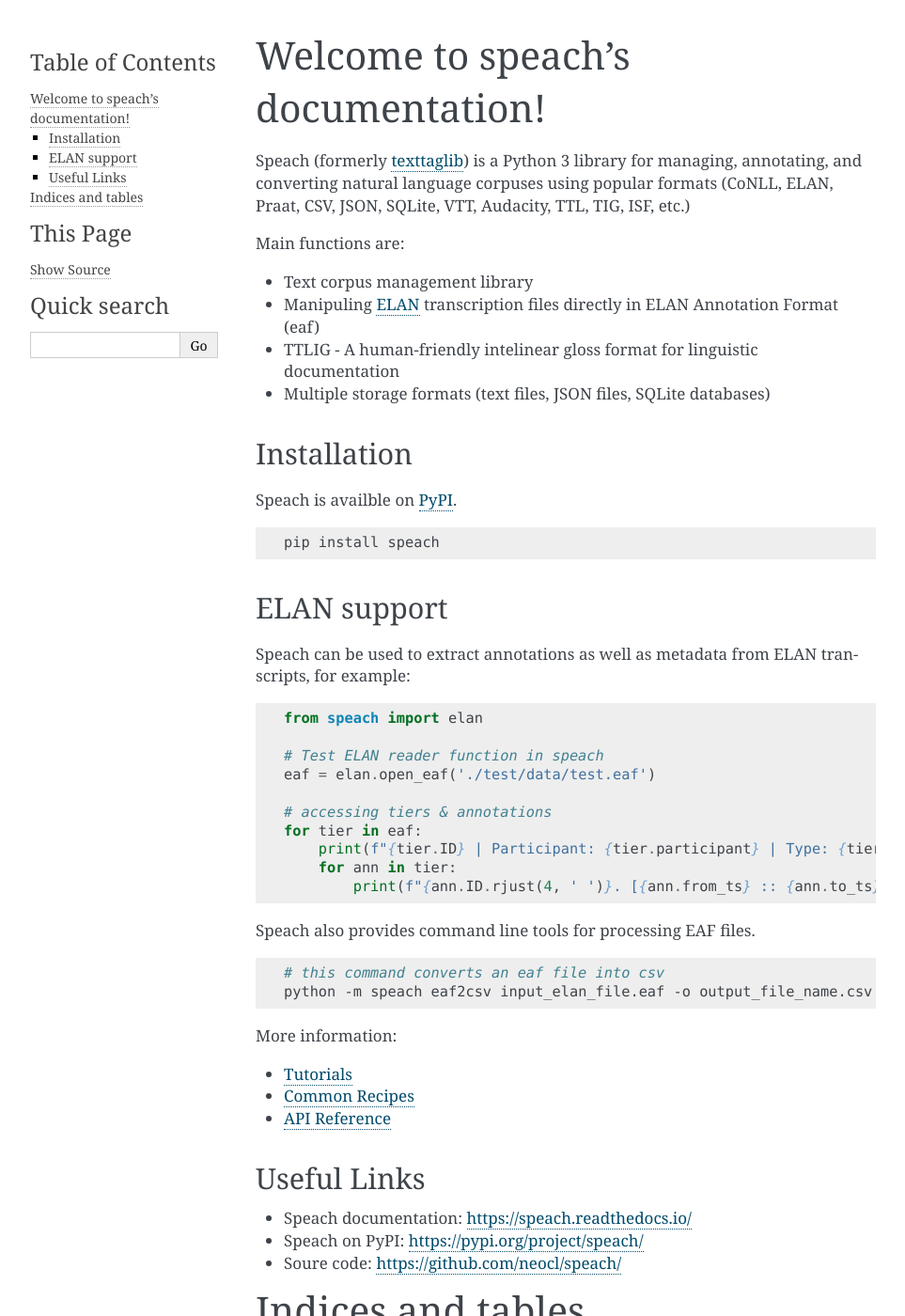
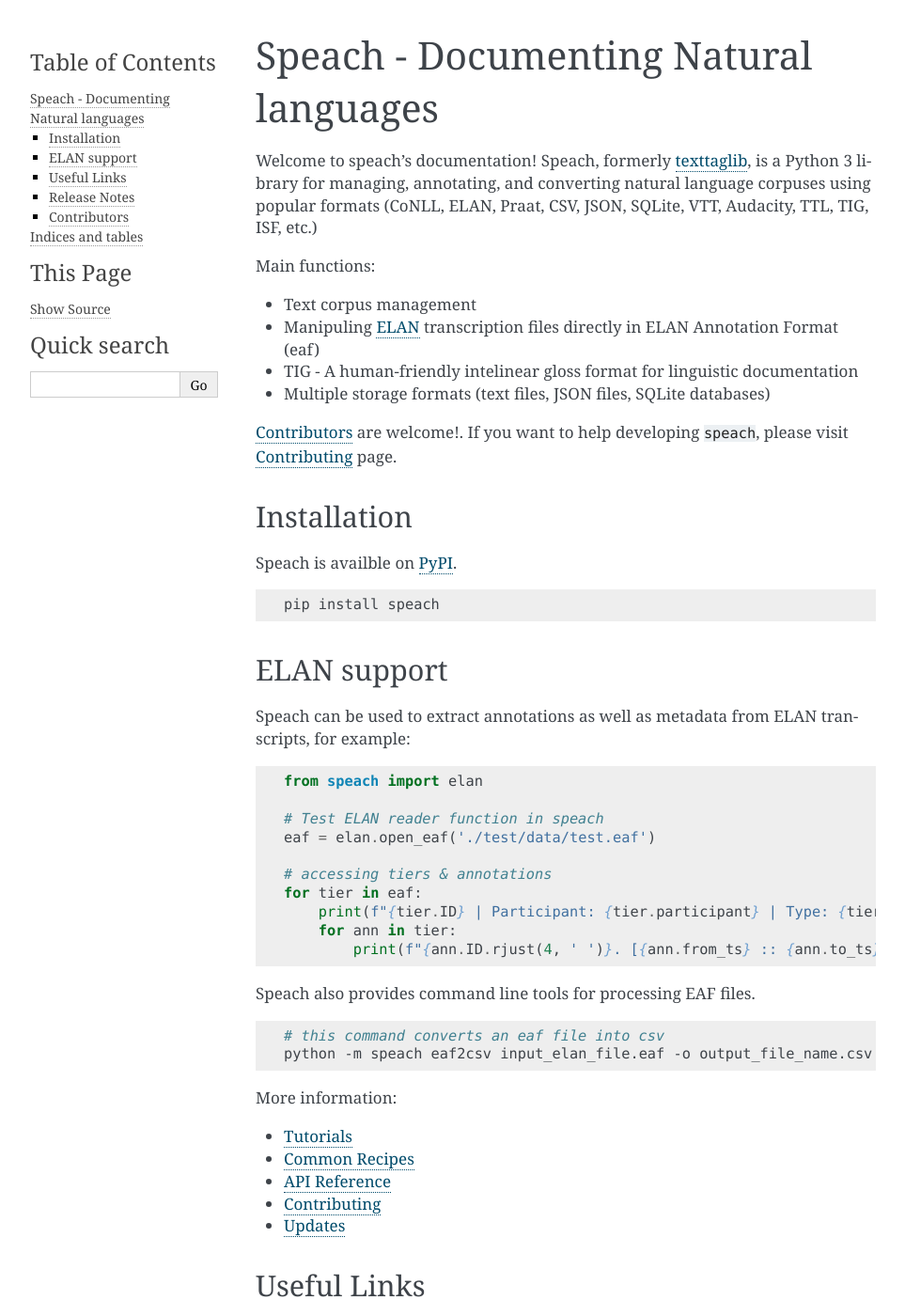
Before and after one commit to neocl/speach, a Sphinx documentation site: the page built from docs/index.rst, in a window 1280 px wide and 1400 px high. Shown: the whole window at 94% size, without its empty margins (148-1111 px from the left). Built offline with Sphinx 7.4.7, drawn with Linux system fonts in a browser that asks for light colours; some of the changed text lies outside the part shown.

Commit message:
Add code of conduct, contributing, contributor list

```diff
--- a/docs/index.rst
+++ b/docs/index.rst
@@ -3,17 +3,21 @@
    You can adapt this file completely to your liking, but it should at least
    contain the root `toctree` directive.
 
-Welcome to speach's documentation!
+Speach - Documenting Natural languages
 ======================================
 
-Speach (formerly `texttaglib <https://github.com/letuananh/texttaglib>`_) is a Python 3 library for managing, annotating, and converting natural language corpuses using popular formats (CoNLL, ELAN, Praat, CSV, JSON, SQLite, VTT, Audacity, TTL, TIG, ISF, etc.)
+Welcome to speach's documentation!
+Speach, formerly `texttaglib <https://github.com/letuananh/texttaglib>`_, is a Python 3 library for managing, annotating, and converting natural language corpuses using popular formats (CoNLL, ELAN, Praat, CSV, JSON, SQLite, VTT, Audacity, TTL, TIG, ISF, etc.)
 
-Main functions are:
+Main functions:
 
-- Text corpus management library
+- Text corpus management
 - Manipuling `ELAN <https://archive.mpi.nl/tla/elan/download>`_ transcription files directly in ELAN Annotation Format (eaf)
-- TTLIG - A human-friendly intelinear gloss format for linguistic documentation
+- TIG - A human-friendly intelinear gloss format for linguistic documentation
 - Multiple storage formats (text files, JSON files, SQLite databases)
+
+:ref:`Contributors <contributors>` are welcome!.
+If you want to help developing ``speach``, please visit :ref:`contributing` page.
 
 Installation
 ------------
@@ -57,6 +61,8 @@
    tutorials
    recipes
    api
+   contributing
+   updates
 
 Useful Links
 ------------
@@ -65,6 +71,19 @@
 - Speach on PyPI: https://pypi.org/project/speach/
 - Soure code: https://github.com/neocl/speach/
 
+Release Notes
+-------------
+
+Release notes is available :ref:`here <updates>`.
+
+.. _contributors:
+
+Contributors
+------------
+
+- `Le Tuan Anh <https://github.com/letuananh>`__ (Maintainer)
+- `Victoria Chua <https://github.com/vicchuayh>`__
+
 Indices and tables
 ==================
 
```
Also changed, not shown: docs/conduct.rst (added, +89 -0 lines), docs/contributing.rst (added, +88 -0 lines), docs/updates.rst (added, +14 -0 lines).
